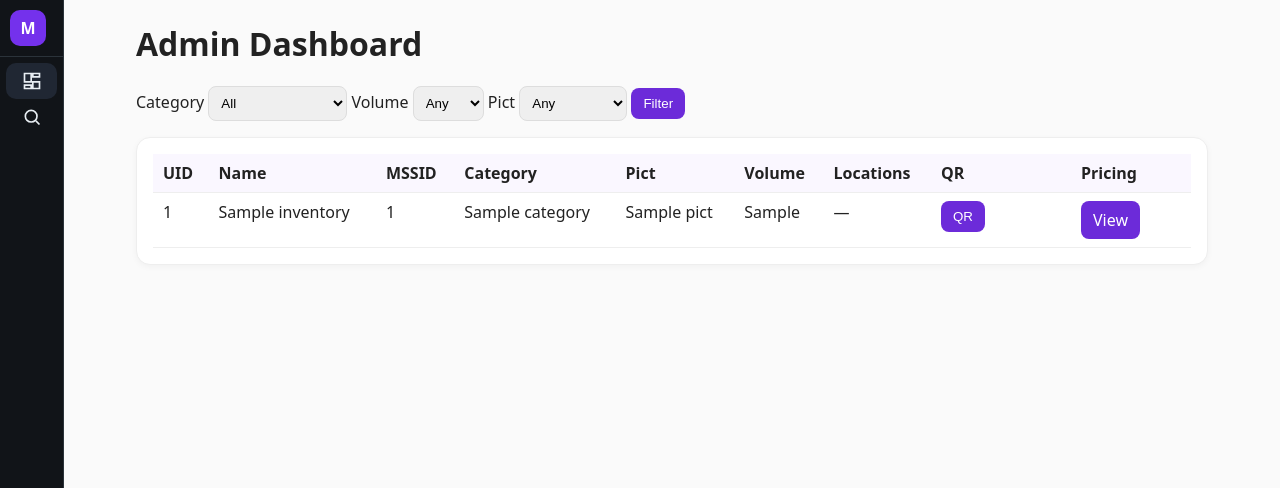
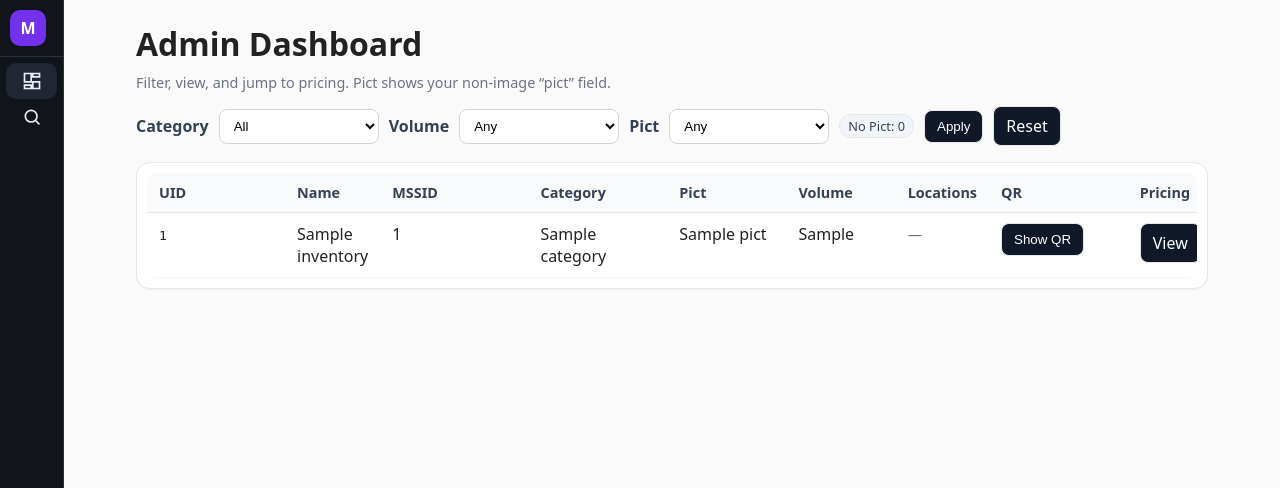
Before and after one commit to osmanthus0731/stock-checker, a Flask app: page /admin_dashboard in a window 1280 px wide. Shown: the top 488 px of the page. Run offline with Flask 3, Linux system fonts and the light colour scheme; the visitor is signed in with stand-in values (Sample User, id 1); a database or web service that is not in the repository returns one stand-in record (values such as "Sample title").

Commit message:
update admin dashboard

```diff
--- a/templates/admin_dashboard.html
+++ b/templates/admin_dashboard.html
@@ -2,9 +2,60 @@
 {% block title %}Admin Dashboard{% endblock %}
 
 {% block content %}
-<h1>Admin Dashboard</h1>
+<style>
+  .toolbar{
+    display:flex;flex-wrap:wrap;gap:10px;align-items:center;margin:10px 0 16px
+  }
+  .toolbar label{font-weight:600;color:#334155}
+  .toolbar select,.toolbar input[type="text"]{
+    padding:8px 10px;border:1px solid #d1d5db;border-radius:8px;background:#fff;min-width:160px;
+    outline:none;transition:border-color .2s ease
+  }
+  .toolbar select:focus,.toolbar input[type="text"]:focus{border-color:#6366f1}
+  .btn{
+    padding:8px 12px;border:1px solid #e5e7eb;border-radius:8px;background:#111827;color:#fff;
+    text-decoration:none;display:inline-flex;align-items:center;gap:6px;cursor:pointer;
+    transition:transform .06s ease, opacity .2s ease, background .2s ease
+  }
+  .btn:hover{opacity:.92}
+  .btn:active{transform:translateY(1px)}
+  .muted{color:#6b7280;font-size:.9rem}
+  .card{
+    background:#fff;border:1px solid #e5e7eb;border-radius:14px;padding:10px;
+    box-shadow:0 1px 2px rgba(0,0,0,.04)
+  }
+  .table-wrap{overflow:auto;border-radius:10px}
+  table{width:100%;border-collapse:separate;border-spacing:0;min-width:1100px}
+  thead th{
+    position:sticky;top:0;background:#f8fafc;border-bottom:1px solid #e5e7eb;
+    text-align:left;padding:10px 12px;font-size:.9rem;color:#374151;z-index:1
+  }
+  tbody td{border-bottom:1px solid #f1f5f9;padding:10px 12px;vertical-align:top}
+  tbody tr:hover{background:#fafafa}
+  .chip{
+    display:inline-block;background:#eef2ff;border:1px solid #e5e7eb;padding:4px 8px;
+    border-radius:999px;margin:0 6px 6px 0;font-size:.85rem;white-space:nowrap
+  }
+  .badge{
+    display:inline-block;background:#f1f5f9;border:1px solid #e5e7eb;color:#334155;
+    padding:2px 8px;border-radius:999px;font-size:.8rem
+  }
+  .qrimg{display:block;border:1px solid #eee;border-radius:8px;margin-top:8px}
+  .pagy{margin-top:14px;display:flex;flex-wrap:wrap;gap:8px;align-items:center}
+  .pagy .btn{background:#fff;color:#111827;border-color:#e5e7eb}
+  .pagy .btn.active{background:#111827;color:#fff}
+</style>
 
-<form method="get" class="row" style="margin:10px 0 16px; gap:10px;">
+<h1 style="margin:0 0 8px">Admin Dashboard</h1>
+<p class="muted" style="margin:0 0 14px;">Filter, view, and jump to pricing. Pict shows your non-image “pict” field.</p>
+
+{# Compute "No Pict" count for current page results #}
+{% set ns = namespace(nopict=0) %}
+{% for p in products %}
+  {% if not p.pict %}{% set ns.nopict = ns.nopict + 1 %}{% endif %}
+{% endfor %}
+
+<form method="get" class="toolbar">
   <label>Category</label>
   <select name="filter_category">
     {% for c in categories %}
@@ -20,28 +71,33 @@
     {% endfor %}
   </select>
 
-  <!-- NEW: Pict filter -->
   <label>Pict</label>
-  <select name="pict">
+  <select name="pict" title="Filter by pict value">
     <option value="" {{ 'selected' if not selected_pict }}>Any</option>
+    {# Include a 'none' sentinel if your backend supports it; otherwise it’s fine to omit #}
+    <option value="__none__" {{ 'selected' if selected_pict == '__none__' }}>No Pict</option>
     {% for pv in pict_values %}
       <option value="{{ pv }}" {{ 'selected' if selected_pict == (pv|string) }}>{{ pv }}</option>
     {% endfor %}
   </select>
 
-  <button class="btn" type="submit">Filter</button>
+  <span class="badge" title="Rows on this page with empty/blank pict">No Pict: {{ ns.nopict }}</span>
+
+  <button class="btn" type="submit">Apply</button>
+  <a class="btn" href="{{ url_for('admin_dashboard') }}" title="Clear all filters">Reset</a>
 </form>
 
 <div class="card">
+  <div class="table-wrap">
     <table>
       <thead>
       <tr>
-        <th>UID</th>
+        <th style="width:140px;">UID</th>
         <th>Name</th>
-        <th>MSSID</th>
-        <th>Category</th>
-        <th>Pict</th> <!-- NEW column -->
-        <th>Volume</th>
+        <th style="width:150px;">MSSID</th>
+        <th style="width:140px;">Category</th>
+        <th style="width:120px;">Pict</th>
+        <th style="width:110px;">Volume</th>
         <th>Locations</th>
         <th style="width:140px;">QR</th>
         <th style="width:120px;">Pricing</th>
@@ -50,25 +106,25 @@
       <tbody>
       {% for p in products %}
         <tr>
-        <td>{{ p.uid }}</td>
+          <td><code>{{ p.uid }}</code></td>
           <td>{{ p.name }}</td>
           <td>{{ p.readable_id }}</td>
           <td>{{ p.category }}</td>
-        <td>{{ p.pict if p.pict is not none else '—' }}</td>
+          <td>{{ p.pict if p.pict else '—' }}</td>
           <td>{{ p.volume_ml if p.volume_ml else '—' }}</td>
           <td>
             {% if p.locations %}
               {% for L in p.locations %}
-              <span style="display:inline-block;background:#eef2ff;border:1px solid #e5e7eb;padding:4px 8px;border-radius:10px;margin-right:6px;margin-bottom:4px;">
-                {{ L.area }}: <strong>{{ L.quantity }}</strong>
-              </span>
+                <span class="chip">{{ L.area }}: <strong>{{ L.quantity }}</strong></span>
               {% endfor %}
-          {% else %} — {% endif %}
+            {% else %}
+              <span class="muted">—</span>
+            {% endif %}
           </td>
           <td>
-          <button class="btn" type="button" onclick="toggleQR('{{ p.uid }}')">QR</button>
-          <div id="qrwrap-{{ p.uid }}" style="display:none;margin-top:8px;">
-            <!-- image injected on click -->
+            <button class="btn" type="button" onclick="toggleQR('{{ p.uid }}')">Show QR</button>
+            <div id="qrwrap-{{ p.uid }}" style="display:none;">
+              <!-- QR injected on click -->
             </div>
           </td>
           <td>
@@ -79,12 +135,13 @@
       </tbody>
     </table>
   </div>
+</div>
 
 {% if total_pages > 1 %}
-  <div style="margin-top:14px;">
+  <div class="pagy">
     {% for i in pages %}
       {% if i == page %}
-        <span class="btn" style="opacity:.85">{{ i }}</span>
+        <span class="btn active">{{ i }}</span>
       {% else %}
         <a class="btn" href="{{ url_for('admin_dashboard', page=i, filter_category=selected_category, volume=selected_volume, pict=selected_pict) }}">{{ i }}</a>
       {% endif %}
@@ -105,9 +162,7 @@
     if(!wrap.querySelector('img')){
       const img = document.createElement('img');
       img.width = 96; img.height = 96;
-      img.style.display = 'block';
-      img.style.border = '1px solid #eee';
-      img.style.borderRadius = '8px';
+      img.className = 'qrimg';
       img.loading = 'lazy';
       img.src = "{{ url_for('qr', uid='__UID__') }}".replace('__UID__', uid);
       wrap.appendChild(img);
```
Lines whose indentation alone changed are shown as unchanged.
